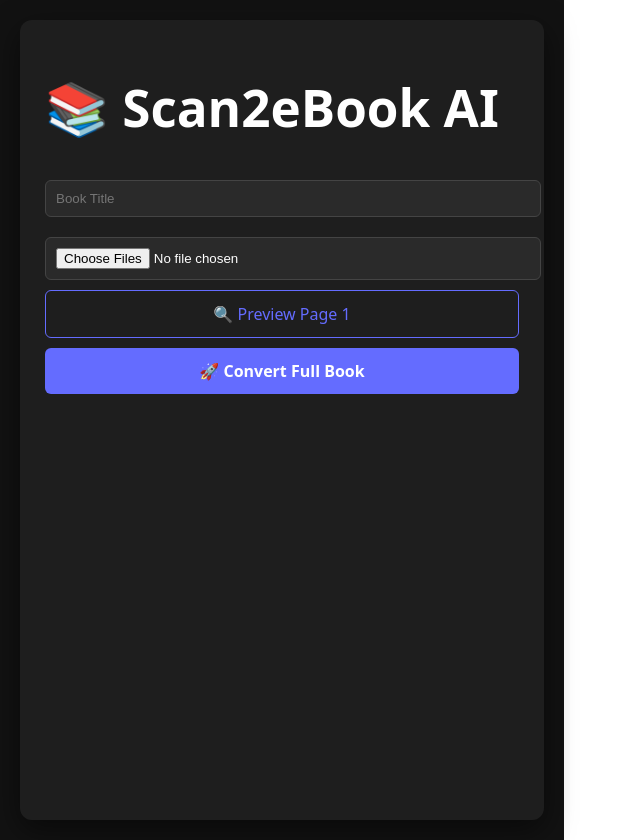
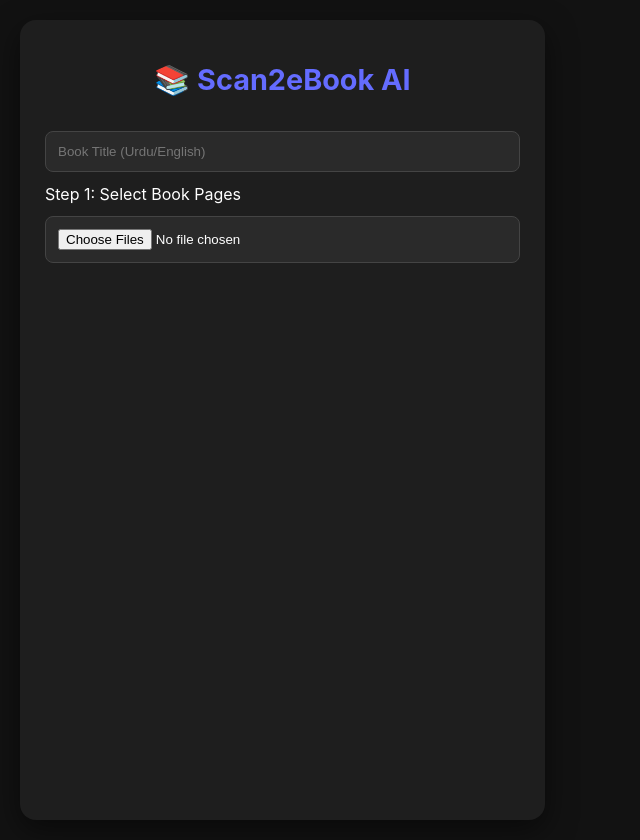
Before and after one commit to hasanmujtaba2006/Scan2eBook-AI, a React app in the folder frontend/: page / in a window 1280 px wide. Shown: the whole page, without its empty margins (0-640 px from the left). Built offline with nearby package versions, Linux system fonts and the light colour scheme; the HTML template or start-up script is replaced by a standard one.

Commit message:
Feature: Added ability to delete individual pages before upload

```diff
--- a/frontend/src/App.css
+++ b/frontend/src/App.css
@@ -1,16 +1,157 @@
-.container { background: #121212; color: white; min-height: 100vh; display: flex; justify-content: center; padding: 20px; }
-.card { background: #1e1e1e; padding: 25px; border-radius: 12px; width: 100%; max-width: 500px; box-shadow: 0 10px 30px rgba(0,0,0,0.5); }
-.text-input, .file-input { width: 100%; padding: 10px; margin: 10px 0; background: #2a2a2a; border: 1px solid #444; color: white; border-radius: 6px; }
-
-.urdu-editor {
-  width: 100%; height: 200px; background: #2a2a2a; color: white; border: 1px solid #646cff;
-  padding: 10px; font-size: 1.2rem; line-height: 1.8; margin: 10px 0; border-radius: 8px;
+:root {
+  --primary: #646cff;
+  --bg: #121212;
+  --card: #1e1e1e;
+  --text: #ffffff;
 }
 
-.pri-btn { background: #646cff; width: 100%; padding: 12px; border: none; border-radius: 6px; font-weight: bold; cursor: pointer; color: white; }
-.sec-btn { background: transparent; border: 1px solid #646cff; color: #646cff; width: 100%; padding: 12px; margin-bottom: 10px; border-radius: 6px; cursor: pointer; }
+body {
+  margin: 0;
+  font-family: 'Inter', system-ui, -apple-system, sans-serif;
+  background-color: var(--bg);
+  color: var(--text);
+}
 
-.summary-box { background: #252525; padding: 15px; border-radius: 8px; border-right: 4px solid #646cff; margin: 15px 0; font-size: 0.9rem; text-align: right; }
-.bar { background: #333; height: 10px; border-radius: 5px; overflow: hidden; margin-top: 15px; }
-.fill { background: #646cff; height: 100%; transition: width 0.3s; }
-.dl-btn { display: block; text-align: center; background: #4caf50; padding: 12px; border-radius: 6px; color: white; text-decoration: none; font-weight: bold; }
+.container {
+  display: flex;
+  justify-content: center;
+  padding: 20px;
+  min-height: 100vh;
+}
+
+.card {
+  background: var(--card);
+  padding: 25px;
+  border-radius: 16px;
+  width: 100%;
+  max-width: 500px;
+  box-shadow: 0 10px 30px rgba(0,0,0,0.5);
+}
+
+h1 { text-align: center; font-size: 1.8rem; margin-bottom: 25px; color: var(--primary); }
+
+.text-input, .file-input {
+  width: 100%;
+  padding: 12px;
+  margin: 10px 0;
+  background: #2a2a2a;
+  border: 1px solid #444;
+  color: white;
+  border-radius: 8px;
+  box-sizing: border-box;
+}
+
+/* File Chip Styling */
+.file-preview-grid {
+  display: flex;
+  flex-wrap: wrap;
+  gap: 8px;
+  margin: 15px 0;
+}
+
+.file-chip {
+  background: #333;
+  padding: 6px 12px;
+  border-radius: 20px;
+  display: flex;
+  align-items: center;
+  gap: 8px;
+  border: 1px solid #444;
+  font-size: 0.8rem;
+}
+
+.delete-btn {
+  background: #ff4d4d;
+  color: white;
+  border: none;
+  border-radius: 50%;
+  width: 18px;
+  height: 18px;
+  cursor: pointer;
+  display: flex;
+  align-items: center;
+  justify-content: center;
+  font-weight: bold;
+}
+
+/* Urdu Editor */
+.urdu-editor {
+  width: 100%;
+  height: 220px;
+  background: #2a2a2a;
+  color: white;
+  border: 1px solid var(--primary);
+  padding: 12px;
+  font-size: 1.25rem;
+  line-height: 1.8;
+  margin: 10px 0;
+  border-radius: 8px;
+  resize: vertical;
+}
+
+.hint { font-size: 0.8rem; color: #888; margin-bottom: 15px; }
+
+.pri-btn {
+  background: var(--primary);
+  width: 100%;
+  padding: 14px;
+  border: none;
+  border-radius: 8px;
+  font-weight: bold;
+  cursor: pointer;
+  color: white;
+  transition: opacity 0.2s;
+}
+
+.sec-btn {
+  background: transparent;
+  border: 1px solid var(--primary);
+  color: var(--primary);
+  width: 100%;
+  padding: 12px;
+  margin-bottom: 10px;
+  border-radius: 8px;
+  cursor: pointer;
+}
+
+/* Progress & Success */
+.loader { text-align: center; margin: 20px 0; }
+.bar { background: #333; height: 10px; border-radius: 5px; overflow: hidden; margin: 10px 0; }
+.fill { background: var(--primary); height: 100%; transition: width 0.3s; }
+
+.summary-box {
+  background: #252525;
+  padding: 15px;
+  border-radius: 8px;
+  border-right: 4px solid var(--primary);
+  margin: 20px 0;
+  font-size: 0.95rem;
+  text-align: right;
+  line-height: 1.6;
+}
+
+.dl-btn {
+  display: block;
+  text-align: center;
+  background: #4caf50;
+  padding: 14px;
+  border-radius: 8px;
+  color: white;
+  text-decoration: none;
+  font-weight: bold;
+  margin-bottom: 10px;
+}
+
+.reset-btn { background: none; border: 1px solid #444; color: #888; width: 100%; padding: 10px; border-radius: 8px; cursor: pointer; }
+
+.spinner {
+  width: 30px;
+  height: 30px;
+  border: 3px solid #333;
+  border-top: 3px solid var(--primary);
+  border-radius: 50%;
+  animation: spin 1s linear infinite;
+  margin: 0 auto 10px;
+}
+
+@keyframes spin { 0% { transform: rotate(0deg); } 100% { transform: rotate(360deg); } }
--- a/frontend/src/App.jsx
+++ b/frontend/src/App.jsx
@@ -7,86 +7,162 @@ function App() {
   const [files, setFiles] = useState([]);
   const [cover, setCover] = useState(null);
   const [title, setTitle] = useState("");
-  const [status, setStatus] = useState("idle");
+  const [status, setStatus] = useState("idle"); // idle, processing, success, error
   const [progress, setProgress] = useState(0);
+  const [msg, setMsg] = useState("");
   const [summary, setSummary] = useState("");
   const [dlUrl, setDlUrl] = useState("");
   const [editableContent, setEditableContent] = useState("");
   const [isPreviewing, setIsPreviewing] = useState(false);
 
+  // Remove a specific page before uploading
+  const removeFile = (index) => {
+    const updatedFiles = files.filter((_, i) => i !== index);
+    setFiles(updatedFiles);
+  };
+
   const handleGetPreview = async () => {
     if (!files.length) return;
     setStatus("processing");
+    setMsg("Analyzing first page for Urdu script...");
     const formData = new FormData();
     formData.append("file", files[0]);
+
+    try {
       const res = await fetch(`${API_BASE_URL}/preview-page`, { method: 'POST', body: formData });
       const data = await res.json();
       setEditableContent(data.html);
       setIsPreviewing(true);
       setStatus("idle");
+    } catch (e) {
+      setStatus("error");
+      setMsg("Preview failed. Check connection.");
+    }
   };
 
   const handleUpload = async () => {
+    if (!files.length) return;
     setStatus("processing");
+    setMsg("Starting high-accuracy conversion...");
+
     const formData = new FormData();
     files.forEach(f => formData.append("files", f));
     if (cover) formData.append("cover", cover);
     formData.append("title", title || "My Urdu eBook");
 
+    try {
       const res = await fetch(`${API_BASE_URL}/upload`, { method: 'POST', body: formData });
       const { task_id } = await res.json();
+
       const interval = setInterval(async () => {
         const sRes = await fetch(`${API_BASE_URL}/status/${task_id}`);
         const data = await sRes.json();
         setProgress(data.progress);
+        setMsg(data.message || "Processing...");
+
         if (data.status === 'completed') {
           clearInterval(interval);
           setDlUrl(`${API_BASE_URL}${data.download_url}`);
           setSummary(data.summary);
           setStatus("success");
+        } else if (data.status === 'failed') {
+          clearInterval(interval);
+          setStatus("error");
+          setMsg(data.message);
         }
       }, 3000);
+    } catch (e) {
+      setStatus("error");
+      setMsg("Upload failed.");
+    }
   };
 
   return (
     <div className="container">
       <div className="card">
         <h1>📚 Scan2eBook AI</h1>
-        <input type="text" placeholder="Book Title" value={title} onChange={e => setTitle(e.target.value)} className="text-input" />
-        <input type="file" multiple onChange={e => setFiles(Array.from(e.target.files))} accept="image/*" className="file-input" />
+
+        <div className="input-group">
+          <input
+            type="text"
+            placeholder="Book Title (Urdu/English)"
+            value={title}
+            onChange={e => setTitle(e.target.value)}
+            className="text-input"
+          />
+        </div>
+
+        <div className="upload-section">
+          <label>Step 1: Select Book Pages</label>
+          <input
+            type="file"
+            multiple
+            onChange={e => setFiles([...files, ...Array.from(e.target.files)])}
+            accept="image/*"
+            className="file-input"
+          />
+
+          <div className="file-preview-grid">
+            {files.map((file, index) => (
+              <div key={index} className="file-chip">
+                <span className="file-name">{file.name}</span>
+                <button onClick={() => removeFile(index)} className="delete-btn">×</button>
+              </div>
+            ))}
+          </div>
+        </div>
 
         {isPreviewing && (
           <div className="preview-mode">
-            <h3>📝 Page Editor</h3>
-            <textarea dir="rtl" className="urdu-editor" value={editableContent} onChange={e => setEditableContent(e.target.value)} />
+            <h3>📝 Page 1 Editor (Review Script)</h3>
+            <textarea
+              dir="rtl"
+              className="urdu-editor"
+              value={editableContent}
+              onChange={e => setEditableContent(e.target.value)}
+            />
+            <p className="hint">Edit the text above if the AI missed any ligatures.</p>
           </div>
         )}
 
-        {status === "idle" && (
+        {status === "idle" && files.length > 0 && (
           <div className="btn-group">
-            <button onClick={handleGetPreview} className="sec-btn">🔍 Preview Page 1</button>
-            <button onClick={handleUpload} className="pri-btn">🚀 Convert Full Book</button>
+            {!isPreviewing && (
+              <button onClick={handleGetPreview} className="sec-btn">🔍 Preview Urdu Text</button>
+            )}
+            <button onClick={handleUpload} className="pri-btn">🚀 Generate Full eBook</button>
           </div>
         )}
 
         {status === "processing" && (
           <div className="loader">
+            <div className="spinner"></div>
+            <p>{msg}</p>
             <div className="bar"><div className="fill" style={{width: `${progress}%`}}></div></div>
-            <p>Processing: {progress}%</p>
+            <p className="percent-text">{progress}%</p>
           </div>
         )}
 
         {status === "success" && (
           <div className="success">
             <div className="summary-box" dir="rtl">
-              <strong>AI Summary:</strong>
+              <strong>✨ AI Book Summary:</strong>
               <p>{summary}</p>
             </div>
-            <a href={dlUrl} className="dl-btn">Download EPUB</a>
+            <a href={dlUrl} className="dl-btn">Download .EPUB ⬇️</a>
+            <button onClick={() => window.location.reload()} className="reset-btn">Convert Another Book</button>
+          </div>
+        )}
+
+        {status === "error" && (
+          <div className="error-box">
+            <p>⚠️ {msg}</p>
+            <button onClick={() => setStatus("idle")} className="pri-btn">Try Again</button>
           </div>
         )}
       </div>
     </div>
   );
 }
+
 export default App;
```
Lines whose indentation alone changed are shown as unchanged.
